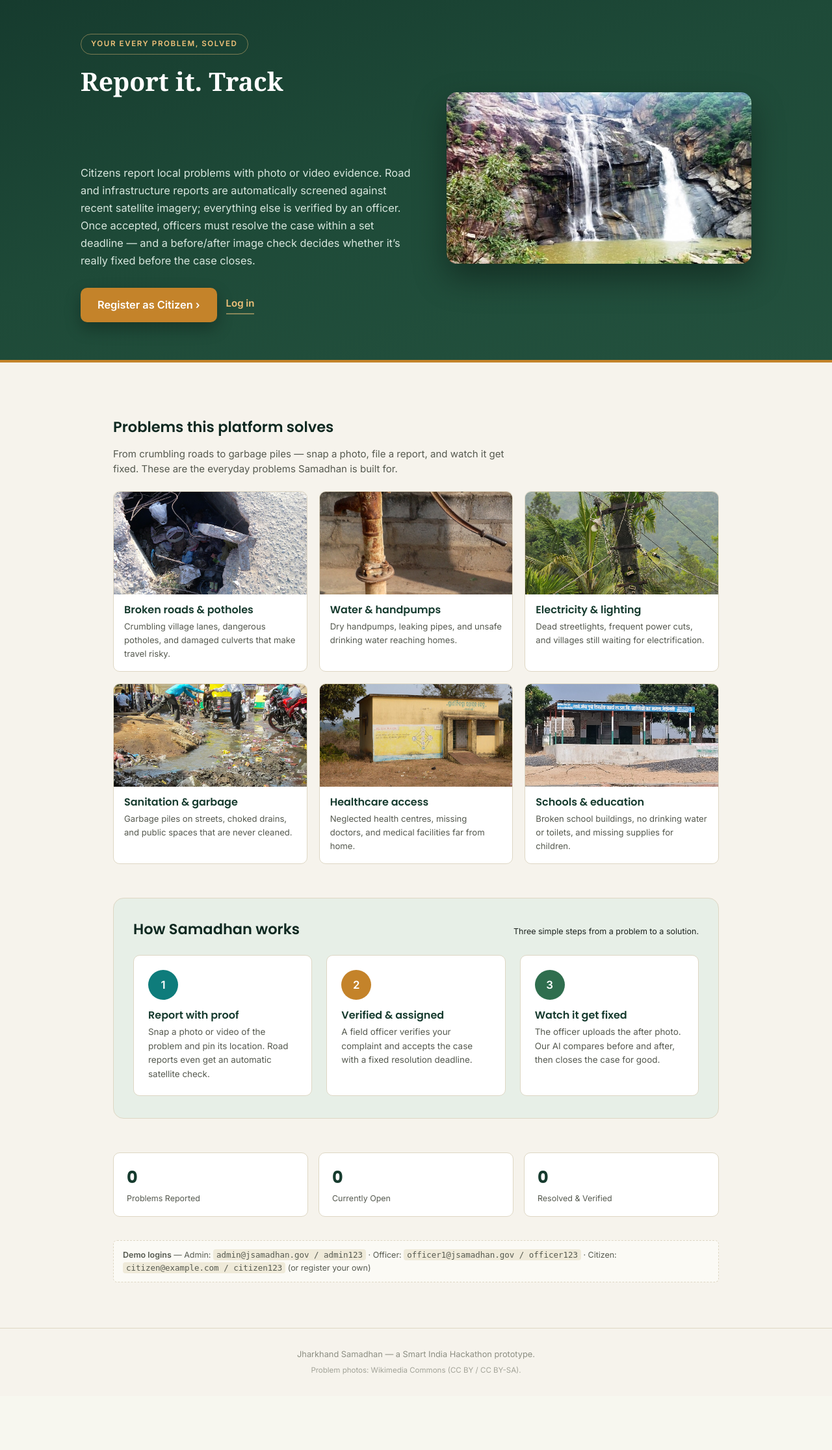
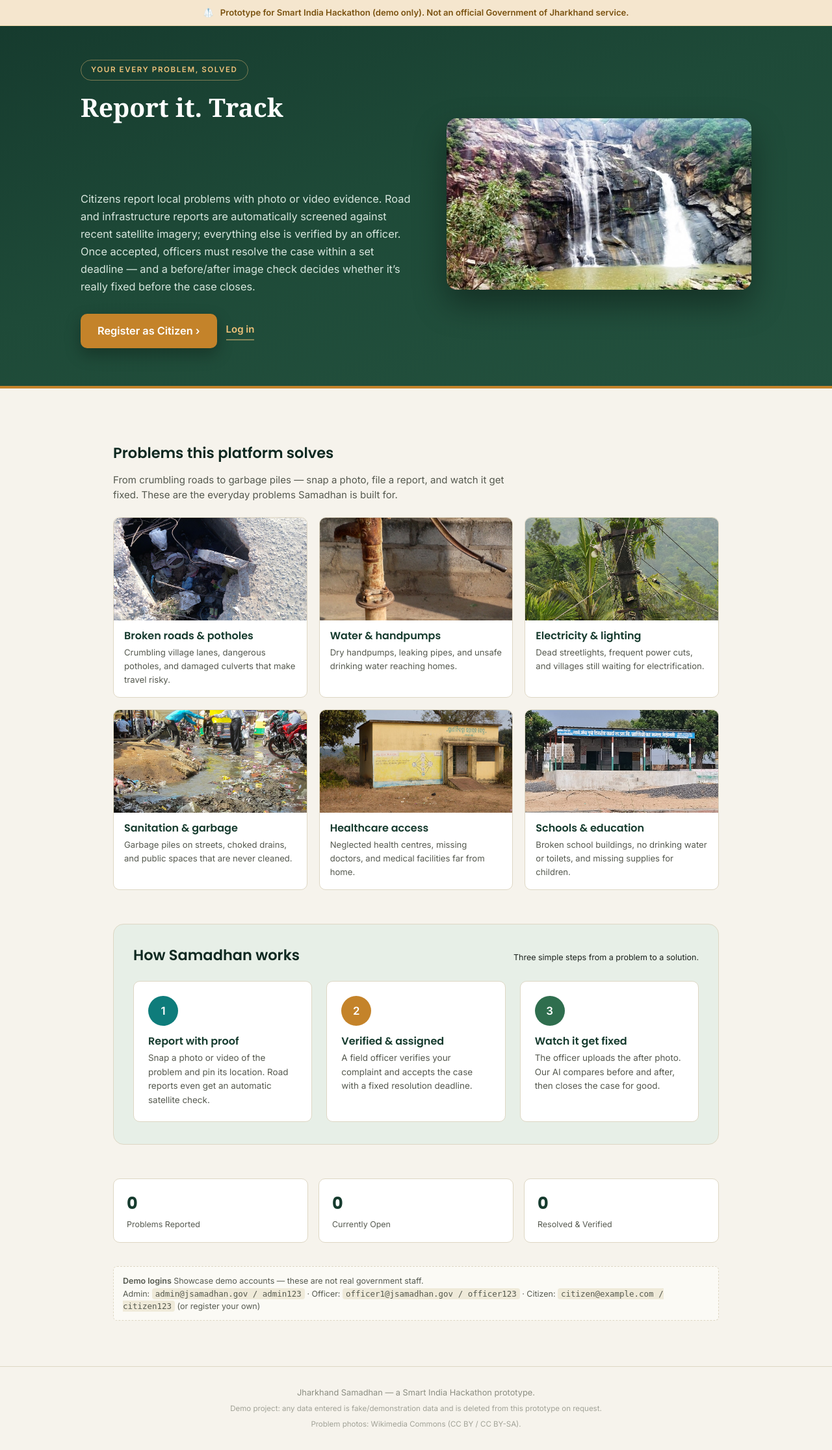
Before and after one commit to Prithviraj-paul/jsamadhan, a Flask app: page / in a window 1280 px wide. Shown: the part 82-2314 px from the top of the page at 65% size. Before the commit the page ends 2198 px from the top, so only its background shows below. Run offline with Flask 3, Linux system fonts and the light colour scheme; data that the repository does not hold is empty; some libraries are stand-ins or nearby versions.

Commit message:
Add demo/hackathon notice, relabel demo accounts, and privacy note to public pages

```diff
--- a/i18n.py
+++ b/i18n.py
@@ -154,6 +154,10 @@ TR = {
     "ai_auto_verified": "\u2713 Auto-verified by AI",
     "ai_manual_review": "Needs officer review",
     "ai_signals_none": "No additional signals extracted.",
+
+    "demo_notice": "Prototype for Smart India Hackathon (demo only). Not an official Government of Jharkhand service.",
+    "demo_accounts_note": "Showcase demo accounts \u2014 these are not real government staff.",
+    "privacy_note": "Demo project: any data entered is fake/demonstration data and is deleted from this prototype on request.",
 
     "report_heading": "Report a Societal Problem",
     "reported_by": "Reported By",
@@ -387,6 +391,10 @@ TR = {
     "ai_auto_verified": "\u2713 AI \u0926\u094d\u0935\u093e\u0930\u093e \u0938\u094d\u0935\u0924\u0903 \u0938\u0924\u094d\u092f\u093e\u092a\u093f\u0924",
     "ai_manual_review": "\u0905\u0927\u093f\u0915\u093e\u0930\u0940 \u0938\u092e\u0940\u0915\u094d\u0937\u093e \u0906\u0935\u0936\u094d\u092f\u0915",
     "ai_signals_none": "\u0915\u094b\u0908 \u0905\u0924\u093f\u0930\u093f\u0915\u094d\u0924 \u0938\u0902\u0915\u0947\u0924 \u0928\u0939\u0940\u0902 \u092e\u093f\u0932\u093e\u0964",
+
+    "demo_notice": "\u092f\u0939 Smart India Hackathon \u0915\u093e \u092a\u094d\u0930\u094b\u091f\u094b\u091f\u093e\u0907\u092a \u0939\u0948 (\u0938\u093f\u0930\u094d\u092b \u0921\u0947\u092e\u094b \u0915\u0947 \u0932\u093f\u090f)\u0964 \u092f\u0939 \u091d\u093e\u0930\u0916\u0902\u0921 \u0938\u0930\u0915\u093e\u0930 \u0915\u0940 \u0915\u094b\u0908 \u0906\u0927\u093f\u0915\u093e\u0930\u093f\u0915 \u0938\u0947\u0935\u093e \u0928\u0939\u0940\u0902 \u0939\u0948\u0964",
+    "demo_accounts_note": "\u092a\u094d\u0930\u0926\u0930\u094d\u0936\u0928 \u0915\u0947 \u0921\u0947\u092e\u094b \u0916\u093e\u0924\u0947 \u2014 \u092f\u0947 \u0935\u093e\u0938\u094d\u0924\u0935\u093f\u0915 \u0938\u0930\u0915\u093e\u0930\u0940 \u0915\u0930\u094d\u092e\u091a\u093e\u0930\u0940 \u0928\u0939\u0940\u0902 \u0939\u0948\u0902\u0964",
+    "privacy_note": "\u0921\u0947\u092e\u094b \u092a\u0930\u093f\u092f\u094b\u091c\u0928\u093e: \u0926\u0930\u094d\u091c \u0915\u093f\u092f\u093e \u0917\u092f\u093e \u0915\u094b\u0908 \u092d\u0940 \u0921\u093e\u091f\u093e \u0938\u093f\u0930\u094d\u092b \u092a\u094d\u0930\u0926\u0930\u094d\u0936\u0928 \u0915\u093e \u0939\u0948 \u0914\u0930 \u0905\u0928\u0941\u0930\u094b\u0927 \u092a\u0930 \u0907\u0938 \u092a\u094d\u0930\u094b\u091f\u094b\u091f\u093e\u0907\u092a \u0938\u0947 \u0939\u091f\u093e \u0926\u093f\u092f\u093e \u091c\u093e\u0924\u093e \u0939\u0948\u0964",
 
     "report_heading": "\u0938\u093e\u092e\u093e\u091c\u093f\u0915 \u0938\u092e\u0938\u094d\u092f\u093e \u0926\u0930\u094d\u091c \u0915\u0930\u0947\u0902",
     "reported_by": "\u0936\u093f\u0915\u093e\u092f\u0924\u0915\u0930\u094d\u0924\u093e",
--- a/static/css/style.css
+++ b/static/css/style.css
@@ -186,6 +186,14 @@ tr.row-link:hover{ background:#FBF9F3; cursor:pointer; }
 .banner-warn{ background:var(--amber-light); color:#8A5A11; }
 .banner-danger{ background:var(--red-light); color:var(--red); }
 .banner-ok{ background:var(--sal-light); color:var(--sal); }
+
+.demo-notice{
+  display:flex; align-items:center; justify-content:center; gap:10px;
+  background:var(--amber-light); color:#7A5210; font-size:.82rem; font-weight:600;
+  padding:10px 18px; text-align:center; line-height:1.45;
+}
+.topnav + .demo-notice{ border-bottom:1px solid #EDD9A8; }
+.page-narrow .demo-notice{ border-radius:var(--radius-s); margin-bottom:18px; }
 
 /* ---------- evidence preview ---------- */
 .evidence-pair{ display:grid; grid-template-columns:1fr 1fr; gap:16px; }
--- a/templates/landing.html
+++ b/templates/landing.html
@@ -12,6 +12,11 @@
     <a class="login-icon" href="{{ url_for('login') }}" aria-label="{{ t('btn_login') }}" title="{{ t('btn_login') }}">⇥</a>
   </nav>
 </header>
+
+<div class="demo-notice" role="alert">
+  <span>🥼</span>
+  <span>{{ t('demo_notice') }}</span>
+</div>
 
 <section class="hero">
   <div class="hero-inner">
@@ -144,7 +149,8 @@
   {% endif %}
 
   <div class="demo-creds">
-    <strong>{{ t('demo_logins') }}</strong> — Admin: <code>admin@jsamadhan.gov / admin123</code> ·
+    <strong>{{ t('demo_logins') }}</strong> {{ t('demo_accounts_note') }}<br>
+    Admin: <code>admin@jsamadhan.gov / admin123</code> ·
     Officer: <code>officer1@jsamadhan.gov / officer123</code> ·
     Citizen: <code>citizen@example.com / citizen123</code> ({{ t('or_register') }})
   </div>
@@ -152,6 +158,7 @@
 
 <footer class="footer">
   <span>{{ t('footer_note') }}</span>
+  <span class="credits">{{ t('privacy_note') }}</span>
   <span class="credits">Problem photos: Wikimedia Commons (CC BY / CC BY-SA).</span>
 </footer>
 {% endblock %}
--- a/templates/login.html
+++ b/templates/login.html
@@ -13,6 +13,10 @@
 </header>
 
 <div class="page page-narrow">
+  <div class="demo-notice" role="alert">
+    <span>🥼</span>
+    <span>{{ t('demo_notice') }}</span>
+  </div>
   <div class="section-title"><h2>{{ t('login_title') }}</h2></div>
   {% if role is none %}
   <p>{{ t('login_choose_role') }}</p>
--- a/templates/register.html
+++ b/templates/register.html
@@ -13,6 +13,10 @@
 </header>
 
 <div class="page page-narrow">
+  <div class="demo-notice" role="alert">
+    <span>🥼</span>
+    <span>{{ t('demo_notice') }}</span>
+  </div>
   <div class="section-title"><h2>{{ t('register_title') }}</h2></div>
   <p style="font-size:.9rem;">{{ t('register_body') }}</p>
 
```
